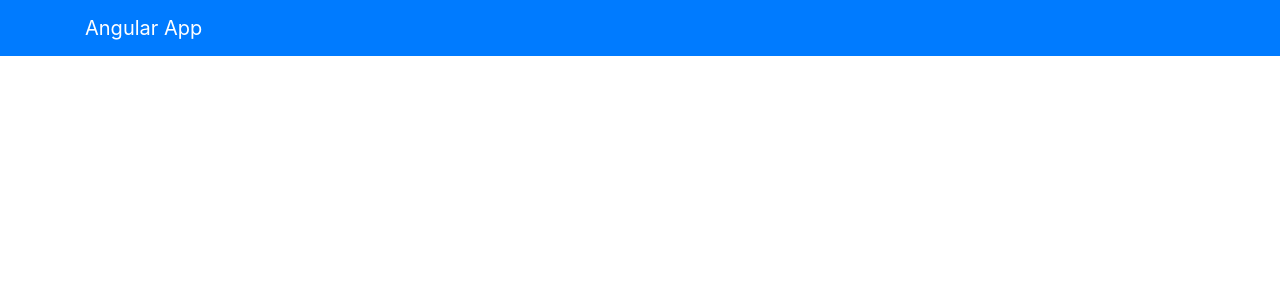
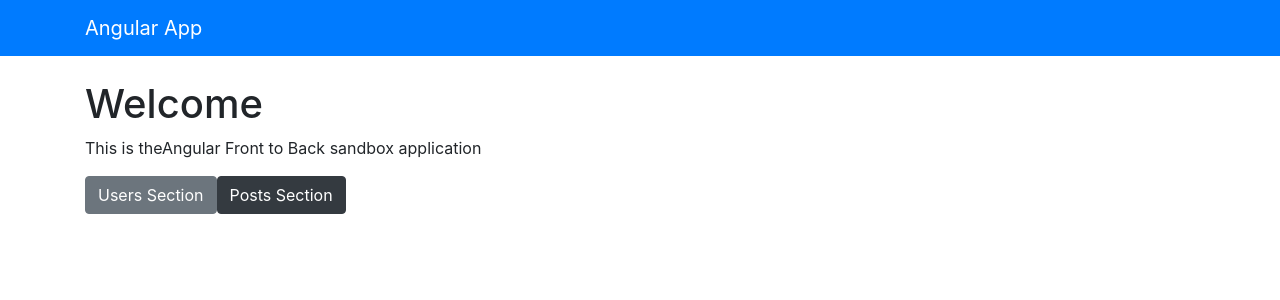
Before and after one commit to thomasdylan/angular-sandbox, an Angular app: page / in a window 1280 px wide. Shown: the top 300 px of the page. Built offline with nearby package versions, Linux system fonts and the light colour scheme; what @angular/Forms would draw is missing.

Commit message:
Creating & Mapping Routes

```diff
--- a/src/app/app-routing.module.ts
+++ b/src/app/app-routing.module.ts
@@ -1,8 +1,16 @@
 import { NgModule } from '@angular/core';
 import { Routes, RouterModule } from '@angular/router';
 
+import { HomeComponent } from './components/home/home.component';
+import { UsersComponent } from './components/users/users.component';
+import { PostComponent } from './components/post/post.component';
 
-const routes: Routes = [];
+
+const routes: Routes = [
+  {path: '', component: HomeComponent},
+  {path: 'users', component: UsersComponent},
+  {path: 'posts', component: PostComponent}
+];
 
 @NgModule({
   imports: [RouterModule.forRoot(routes)],
--- a/src/app/app.module.ts
+++ b/src/app/app.module.ts
@@ -13,6 +13,7 @@ import { PostComponent } from './components/post/post.component';
 import { UserService } from './services/user.service';
 import { PostService } from './services/post.service';
 import { PostFormComponent } from './components/post-form/post-form.component';
+import { HomeComponent } from './components/home/home.component';
 
 @NgModule({
   declarations: [
@@ -21,7 +22,8 @@ import { PostFormComponent } from './components/post-form/post-form.component';
     UsersComponent,
     NavbarComponent,
     PostComponent,
-    PostFormComponent
+    PostFormComponent,
+    HomeComponent
   ],
   imports: [
     BrowserModule,
--- /dev/null
+++ b/src/app/components/home/home.component.html
@@ -0,0 +1,4 @@
+<h1>Welcome</h1>
+<p>This is theAngular Front to Back sandbox application</p>
+<button class="btn btn-secondary">Users Section</button>
+<button class="btn btn-dark">Posts Section</button>
--- /dev/null
+++ b/src/app/components/home/home.component.ts
@@ -0,0 +1,15 @@
+import { Component, OnInit } from '@angular/core';
+
+@Component({
+  selector: 'app-home',
+  templateUrl: './home.component.html',
+  styleUrls: ['./home.component.sass']
+})
+export class HomeComponent implements OnInit {
+
+  constructor() { }
+
+  ngOnInit(): void {
+  }
+
+}
```
Also changed, not shown: src/app/components/home/home.component.sass (added).
